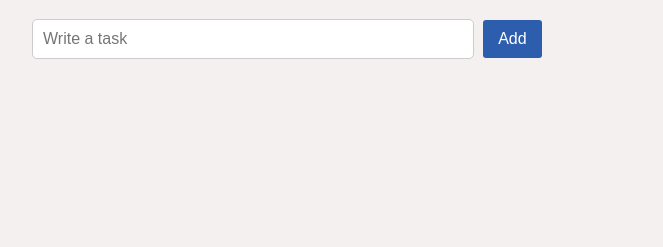
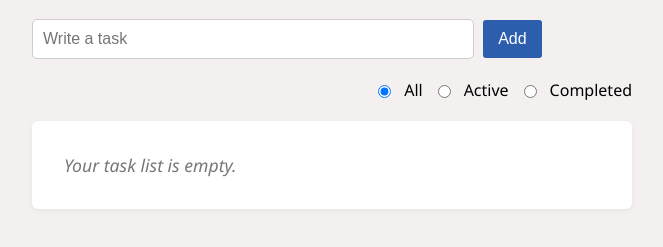
Before and after one commit to gevaleriano/todolist, a website built with Vite: page index.html in a window 1280 px wide. Shown: the part 107-354 px from the top of the page, without its empty margins (308-971 px from the left). Built offline with nearby package versions, Linux system fonts and the light colour scheme.

Commit message:
To-do List complete with filters and message for empty

```diff
--- a/index.html
+++ b/index.html
@@ -17,6 +17,14 @@
           <input type="text" id="inputTaskName" name="inputTaskName" placeholder="Write a task">
           <button id="submit">Add</button>
       </div>
+      <div class="task-filters">
+       <input type="radio" name="filter" value="all" checked>All
+
+       <input type="radio" name="filter" value="pending">Active
+
+       <input type="radio" name="filter"  value="completed">Completed
+
+      </div>
         <div id="Todolist" >
             <ul id="taskList" class="sortable-list"></ul>
         </div>
--- a/src/functions.js
+++ b/src/functions.js
@@ -1,5 +1,18 @@
 const counter = document.getElementById('counter');
 let tasks = JSON.parse(localStorage.getItem('tasks')) || [];
+
+let currentFilter = "all";
+
+//Filters
+const filters = document.querySelectorAll('input[name="filter"]');
+
+filters.forEach(filter => {
+    filter.addEventListener("change", (e) => {
+        currentFilter = e.target.value;
+        renderTasks(); // o renderTasks() si quieres mostrar el loader
+    });
+});
+
 
 export function saveTask(taskName){
     if (!taskName)
@@ -21,8 +34,24 @@ export function renderTasks() {
         containerLoader.classList.remove('loader')
         containerLoader.classList.add("hide")
 
-        tasks = JSON.parse(localStorage.getItem('tasks')) || [];
+        //tasks = JSON.parse(localStorage.getItem('tasks')) || [];
         sortableList.innerHTML = '';
+
+        tasks = getFilteredTasks();
+
+        if (tasks.length < 1){
+            sortableList.innerHTML = `
+            <li class="empty-state">
+                ${currentFilter !== "all"
+                    ? "No matching tasks found."
+                    : "Your task list is empty."}
+            </li>`;
+
+            counter.textContent = 0;
+            return;
+        }
+
+        console.log(tasks)
 
         tasks.forEach(task => {
             const li = document.createElement('li');
@@ -95,7 +124,7 @@ export function renderTasks() {
         counter.innerHTML = tasks.filter(task => task.status === "pending").length
 
 
-    }, 3000);
+    }, 2000);
 }
 
 
@@ -111,16 +140,17 @@ function deleteTask(id) {
     }
 }
 function updateStatus(id, newStatus){
-    const tasks = JSON.parse(localStorage.getItem("tasks")) || []
+    if (confirm(newStatus + " this item?")) {
+        tasks = JSON.parse(localStorage.getItem("tasks")) || []
+        const task = tasks.find(task => task.id === id)
 
-    const task = tasks.find(task => task.id === id)
-    if(task){
-        task.status = newStatus
+        if(task){
+            task.status = newStatus
 
-        updateStorage(tasks);
-        renderTasks();
+            updateStorage(tasks);
+            renderTasks();
+        }
     }
-
 }
 /*
 function completeTask(task) {
@@ -195,3 +225,13 @@ export function updateTasksOrderFromDOM(list, tasks){
     });
     updateStorage(tasks);
 }
+
+//filter tasks
+function getFilteredTasks() {
+    let filteredTasks = JSON.parse(localStorage.getItem('tasks')) || [];
+    if (currentFilter === "all") {
+        return filteredTasks;
+    }
+
+    return filteredTasks.filter(task => task.status === currentFilter);
+}
--- a/src/main.js
+++ b/src/main.js
@@ -10,6 +10,9 @@ const TasksLocalStorage = JSON.parse(localStorage.getItem('tasks')) || [];
 const inputTodo = document.getElementById('inputTaskName');
 const submit = document.getElementById('submit');
 const sortableList = document.getElementById('taskList');
+
+
+
 
 window.addEventListener('DOMContentLoaded', () => {
     renderTasks();
--- a/src/style.css
+++ b/src/style.css
@@ -190,3 +190,20 @@ header {
   0% { transform: rotate(0deg); }
   100% { transform: rotate(360deg); }
 }
+
+
+.task-filters{
+    padding-top: 20px;
+    display: flex;
+    justify-content: flex-end;
+    gap: 10px;
+}
+
+.empty-state{
+    list-style: none;
+    text-align: center;
+    padding: 2rem;
+    color: #777;
+    font-size: 1.1rem;
+    font-style: italic;
+}
```
